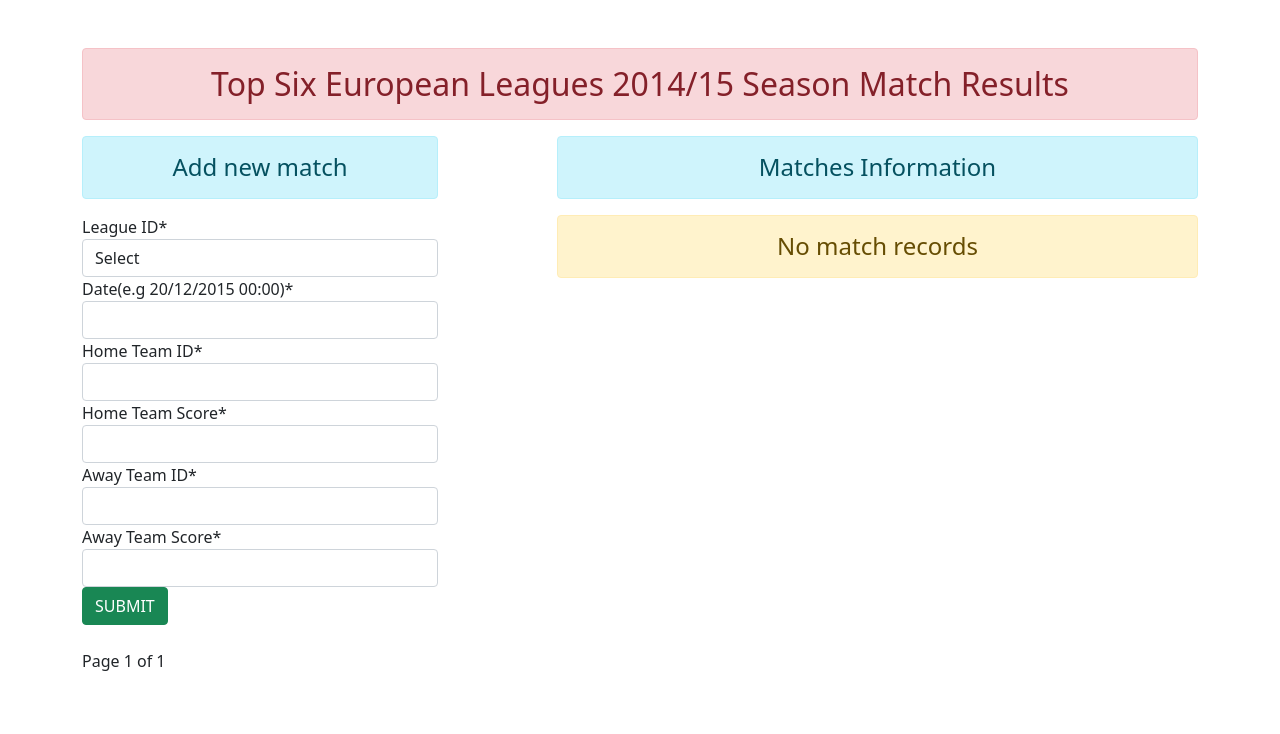
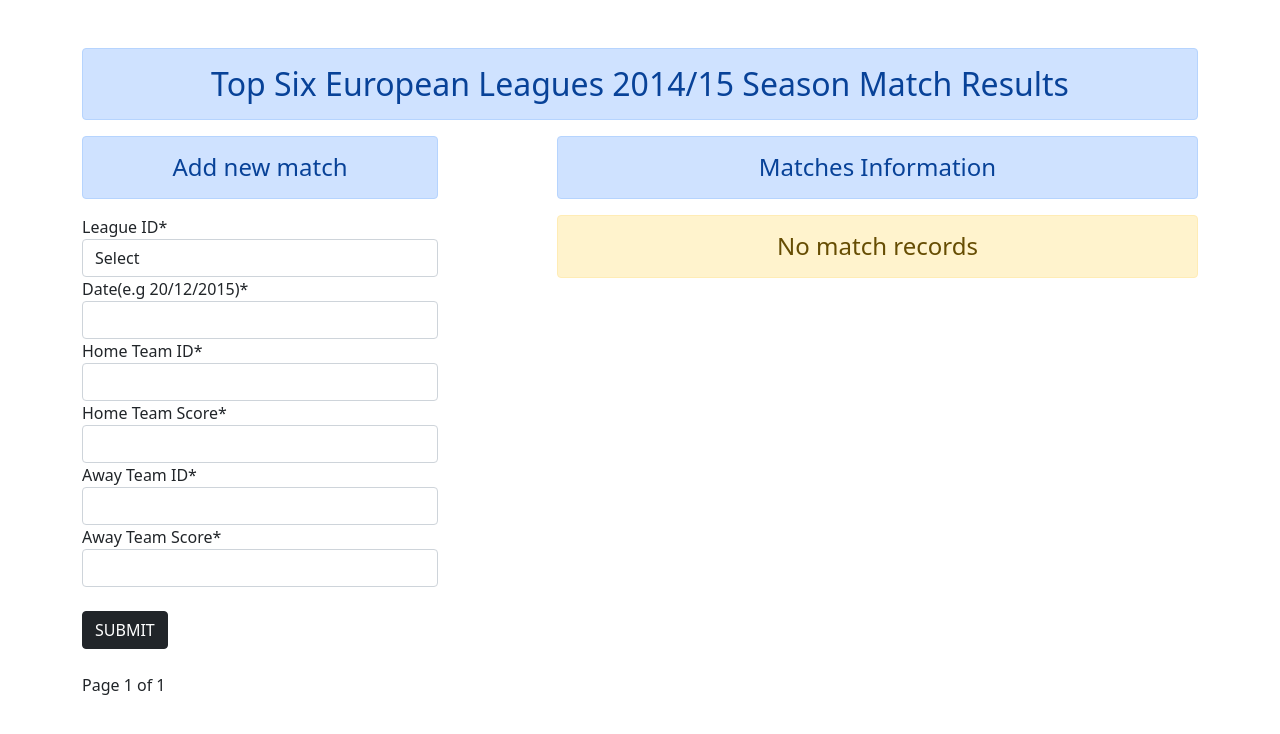
Before and after one commit to ChisengaSol/django_european_leagues, a Django app: page /eurofootball/ in a window 1280 px wide. Shown: the top 734 px of the page. Run offline with Django 4.2, Linux system fonts and the light colour scheme; data that the repository does not hold is empty; some libraries are stand-ins or nearby versions.

Commit message:
Changes to frontend

```diff
--- a/europeanfootball/forms.py
+++ b/europeanfootball/forms.py
@@ -10,7 +10,7 @@ class MatchDetailsForm(forms.ModelForm):
         fields = ('league','date','home_team_id','home_team_goal','away_team_id','away_team_goal')
         labels = {
             'league': 'League ID',
-            'date': 'Date(e.g 20/12/2015 00:00)',
+            'date': 'Date(e.g 20/12/2015)',
             'home_team_id': 'Home Team ID',
             'home_team_goal': 'Home Team Score',
             'away_team_id': 'Away Team ID',
--- a/europeanfootball/models.py
+++ b/europeanfootball/models.py
@@ -16,6 +16,16 @@ class League(models.Model):
     def __str__(self):
         return str(self.league_id)
 
+class Team(models.Model):
+    team_id= models.IntegerField(primary_key=True)
+    team_short_name = models.CharField(max_length=255)
+    team_long_name = models.CharField(max_length=255)
+    league = models.ForeignKey(League,on_delete = models.CASCADE)
+    class Meta:
+        db_table = "team"
+    def __str__(self):
+        return str(self.team_id)
+
 class Matchstats(models.Model):
     id = models.AutoField(primary_key=True)
     league = models.ForeignKey(League,on_delete = models.CASCADE)
--- a/europeanfootball/templates/europeanfootball/base.html
+++ b/europeanfootball/templates/europeanfootball/base.html
@@ -10,7 +10,7 @@
 </head>
 <body>
     <div class="container mt-5">
-        <h2 class="text-center alert alert-danger">Top Six European Leagues 2014/15 Season Match Results</h2>
+        <h2 class="text-center alert alert-primary">Top Six European Leagues 2014/15 Season Match Results</h2>
         {% block content %}
         {% endblock content %}
     </div>
--- a/europeanfootball/templates/europeanfootball/matchstat_form.html
+++ b/europeanfootball/templates/europeanfootball/matchstat_form.html
@@ -4,7 +4,7 @@
 {% block content %}
 <div class="row">
     <div class="col-sm-4">
-        <h4 class="text-center alert alert-info">Add new match</h4>
+        <h4 class="text-center alert alert-primary">Add new match</h4>
         <form action="" method="post" autocomplete="off">
             {% csrf_token %}
             {{form.league|as_crispy_field}}
@@ -13,21 +13,22 @@
             {{form.home_team_goal|as_crispy_field}}
             {{form.away_team_id|as_crispy_field}}
             {{form.away_team_goal|as_crispy_field}}
-            <input type="submit" class="btn btn-success" value="SUBMIT">
+            <br>
+            <input type="submit" class="btn btn-dark" value="SUBMIT">
         </form>
     </div>
     <div class="col-sm-7 offset-1">
-        <h4 class="text-center alert alert-info">Matches Information</h4>
+        <h4 class="text-center alert alert-primary">Matches Information</h4>
         {% if data %}
             <table class="table table-hover">
                 <thead>
                     <tr>
                         <th>League</th>
                         <th scope="col">Date</th>
-                        <th scope="col">Home Team</th>
-                        <th scope="col">Home Team Score</th>
-                        <th scope="col">Away Team</th>
-                        <th scope="col">Away Team Score</th>
+                        <th scope="col">Home ID</th>
+                        <th scope="col">Home Score</th>
+                        <th scope="col">Away ID</th>
+                        <th scope="col">Away Score</th>
                         <th scope="col">Action</th>
                     </tr>
                 </thead>
@@ -41,7 +42,7 @@
                                 <td>{{result.away_team_id}}</td>
                                 <td>{{result.away_team_goal}}</td>
                                 <td>
-                            <a href= "{% url 'matchstatsupdate' result.id %}" class="btn btn-warning btn-sm">Update</a>
+                                    <a href= "{% url 'matchstatsupdate' result.id %}" class="btn btn-dark btn-sm">Update</a>
                                     <form action="{% url 'matchstatsdel' result.id %}" method ="post" class="d-inline">{% csrf_token %}
                                         <input type="submit" class ="btn btn-danger" value="Delete">
                                     </form>
@@ -60,13 +61,13 @@
 <br>
 
 {% if matches.has_previous %}
-    <a href="?page=1" class="btn btn-info mb-4">&laquo Page 1</a>
-    <a href="?page={{matches.previous_page_number}}" class="btn btn-info mb-4">Previous</a>
+    <a href="?page=1" class="btn btn-dark mb-4">&laquo Page 1</a>
+    <a href="?page={{matches.previous_page_number}}" class="btn btn-dark mb-4">Previous</a>
 {% endif %}
 Page {{ matches.number }} of {{ matches.paginator.num_pages }}
 
 {% if matches.has_next %}
-    <a href="?page={{matches.next_page_number}}" class="btn btn-info mb-4">Next</a>
-    <a href="?page = {{matches.paginator.num_pages}}" class="btn btn-info mb-4"> Last &raquo</a>
+    <a href="?page={{matches.next_page_number}}" class="btn btn-dark mb-4">Next</a>
+    <a href="?page={{matches.paginator.num_pages}}" class="btn btn-dark mb-4"> Last &raquo</a>
 {% endif %}
 {% endblock content %}
--- a/europeanfootball/views.py
+++ b/europeanfootball/views.py
@@ -1,6 +1,6 @@
 from urllib import request
 from django.shortcuts import render, HttpResponseRedirect
-from .models import Matchstats
+from .models import Matchstats, Team
 from .forms import MatchDetailsForm
 
 #things for pagination
@@ -31,8 +31,8 @@ def matchstat_form(req):
     p = Paginator(results,15)
     page = req.GET.get('page')
     matches = p.get_page(page)
-    print("The number of pages is: ",p.num_pages)
-    return render(req,"europeanfootball/matchstat_form.html", {'form':form,'data':results, 'matches':matches})
+    team_info = Team.objects.all().values('team_id','team_long_name')
+    return render(req,"europeanfootball/matchstat_form.html", {'form':form,'data':results, 'matches':matches,'team_info':team_info})
 
 def matchstat_del(req, id):
     """Function to delete record from database"""
```
Also changed, not shown: europeanfootball/templates/europeanfootball/update_matchstats.html (+9 -1 lines). Lines whose indentation alone changed are shown as unchanged.
